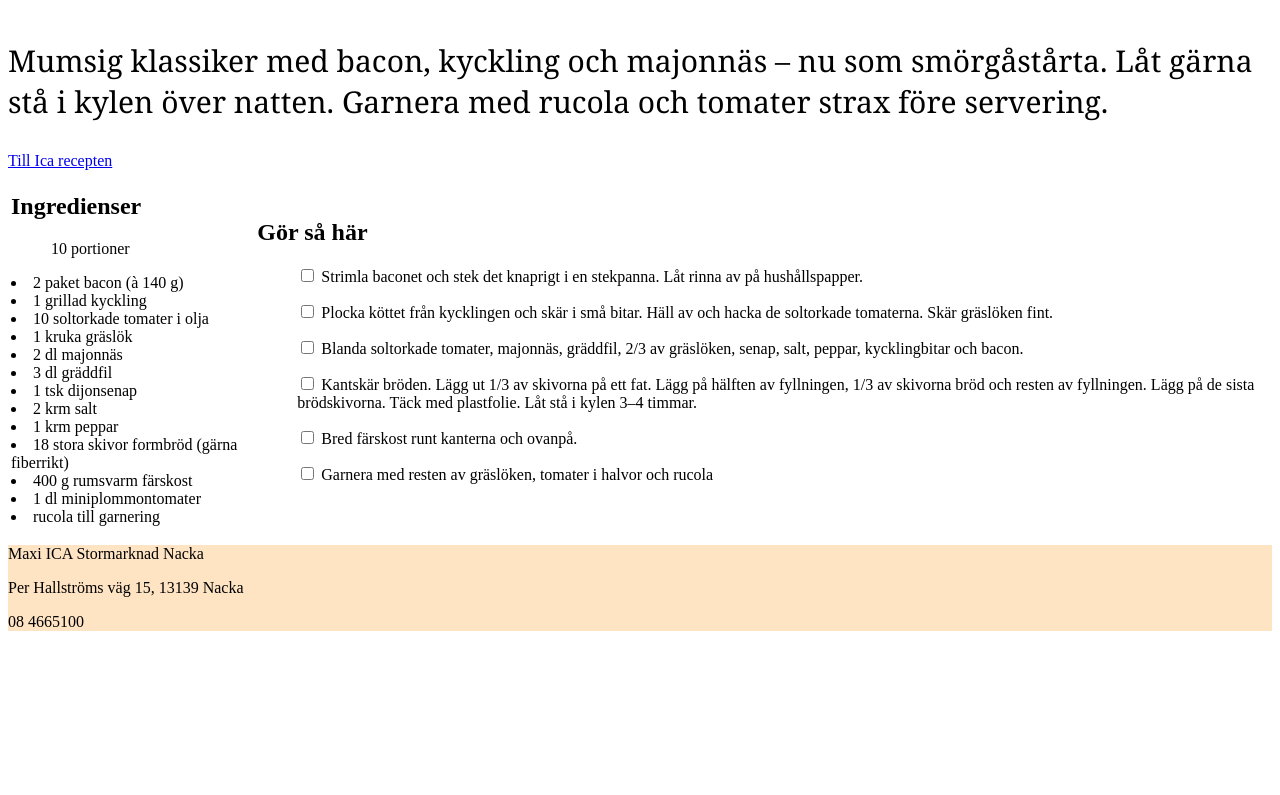
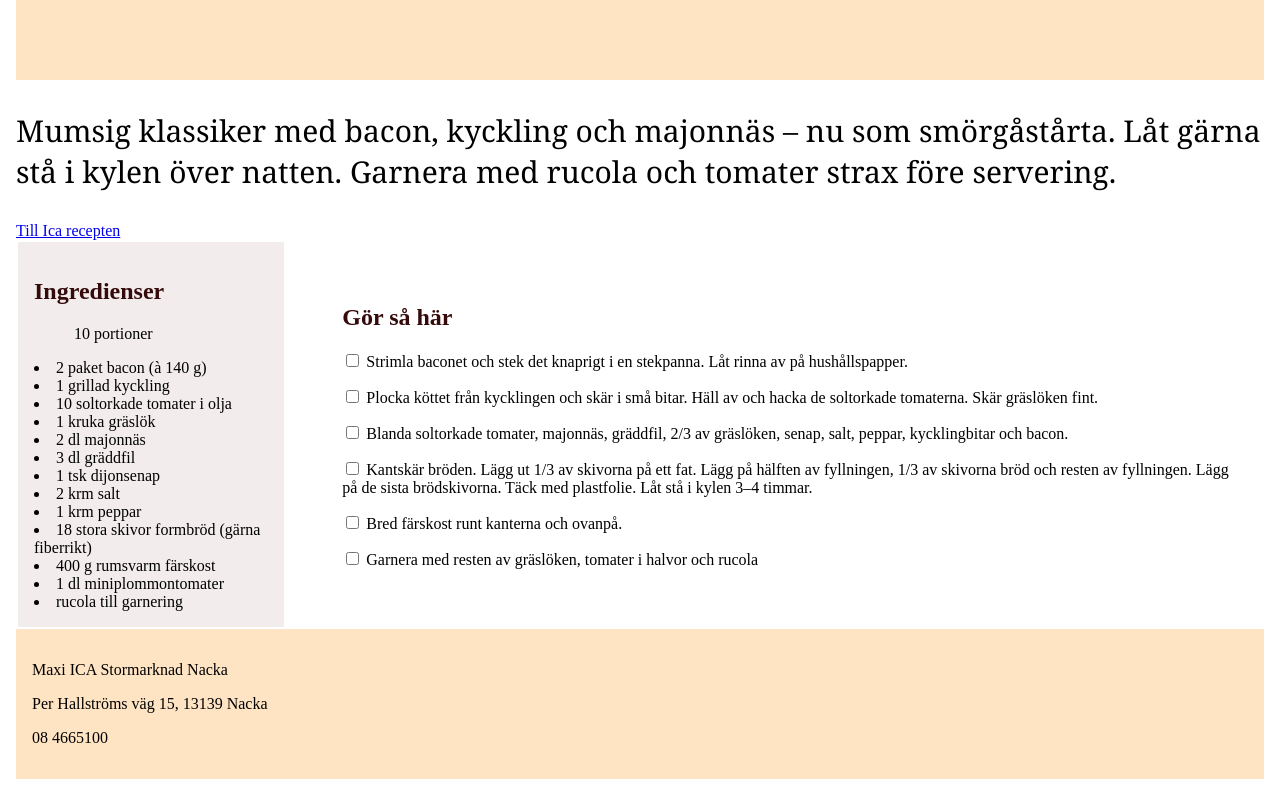
Before and after one commit to annagabain/exercise-html-css-recipe, a plain HTML site: page index.html in a window 1280 px wide. Shown: the part 542-1337 px from the top of the page. Before the commit the page ends 1189 px from the top, so only its background shows below. Drawn offline with Linux system fonts and the light colour scheme.

Commit message:
add some styling

```diff
--- a/index.css
+++ b/index.css
@@ -0,0 +1,23 @@
+body {
+    margin: 1rem;
+}
+
+header,
+footer {
+    padding: 1rem;
+}
+
+h1,
+h2 {
+    color: rgb(53, 10, 10)
+}
+
+.ingredienser,
+.gorsahar {
+    padding: 1rem;
+}
+
+.ingredienser {
+    background-color: rgb(242, 236, 236);
+    padding: 1rem;
+}
--- a/index.html
+++ b/index.html
@@ -32,15 +32,15 @@
         klassiker med bacon, kyckling och majonnäs – nu som smörgåstårta. Låt gärna stå i kylen över natten.
         Garnera med rucola och tomater strax före servering.</p>
 
-      <a href="https://www.ica.se/recept/smorgastarta-a-la-club-sandwich-714805/" alt="Link till ica rezepten">Till Ica
+      <a href="https://www.ica.se/recept/smorgastarta-a-la-club-sandwich-714805/" alt="Link till ica rezepten" target="_blank">Till Ica
         recepten</a>
     </aside>
   </section>
-  <section>
+  <section >
     <table>
       <tr>
 
-        <td>
+        <td class="ingredienser">
 
           <h2>Ingredienser</h2>
           <ul>10 portioner</ul>
@@ -59,9 +59,9 @@
           <li>1 dl miniplommontomater</li>
           <li>rucola till garnering</li>
         </td>
-        <td>
+        <td class="gorsahar">
           <section>
-            <h2>Gör så här</h2>
+            <ol><h2>Gör så här</h2></ol>
 
             <ul><input type="checkbox"> Strimla baconet och stek det knaprigt i en stekpanna. Låt rinna av på
               hushållspapper.
```
